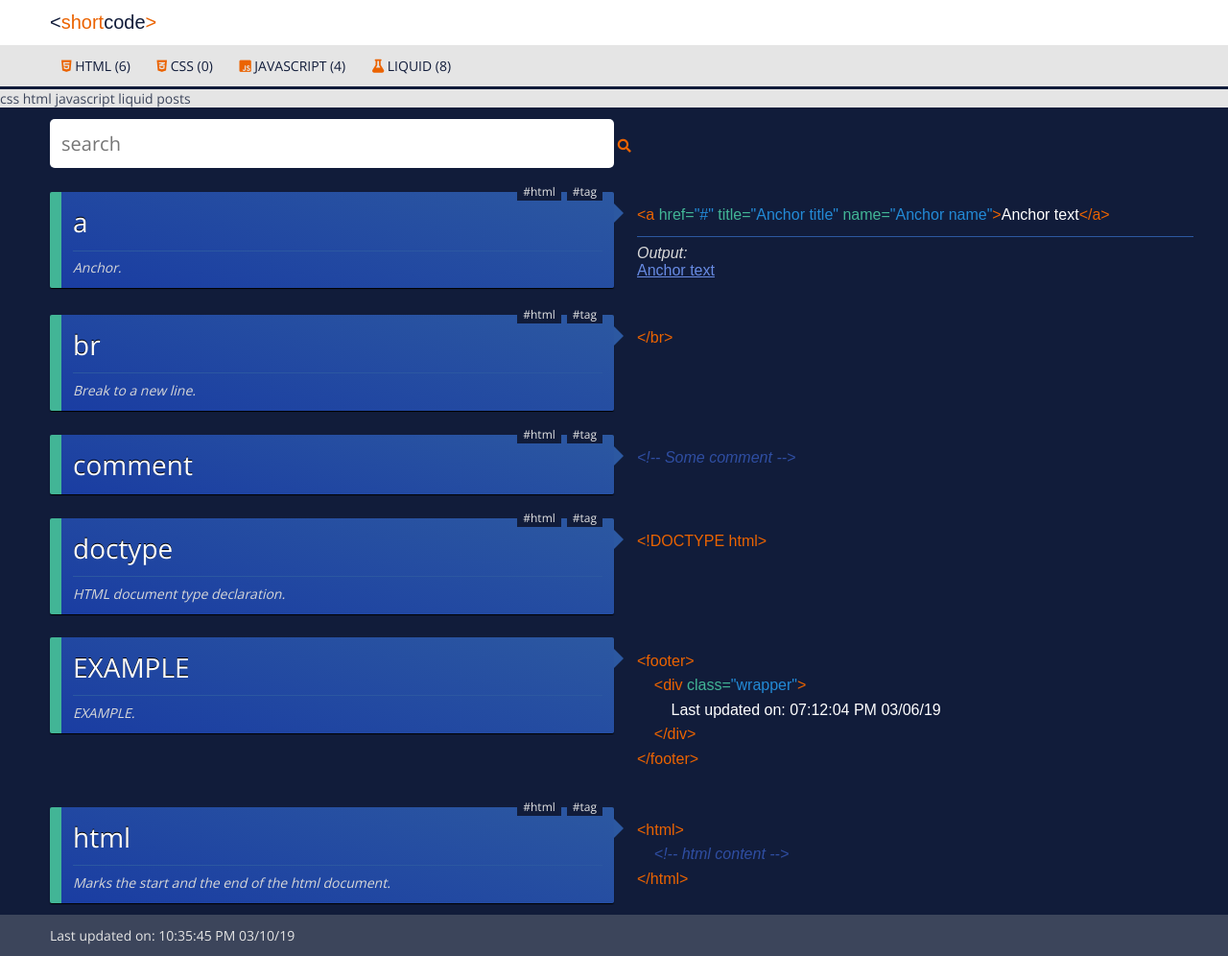
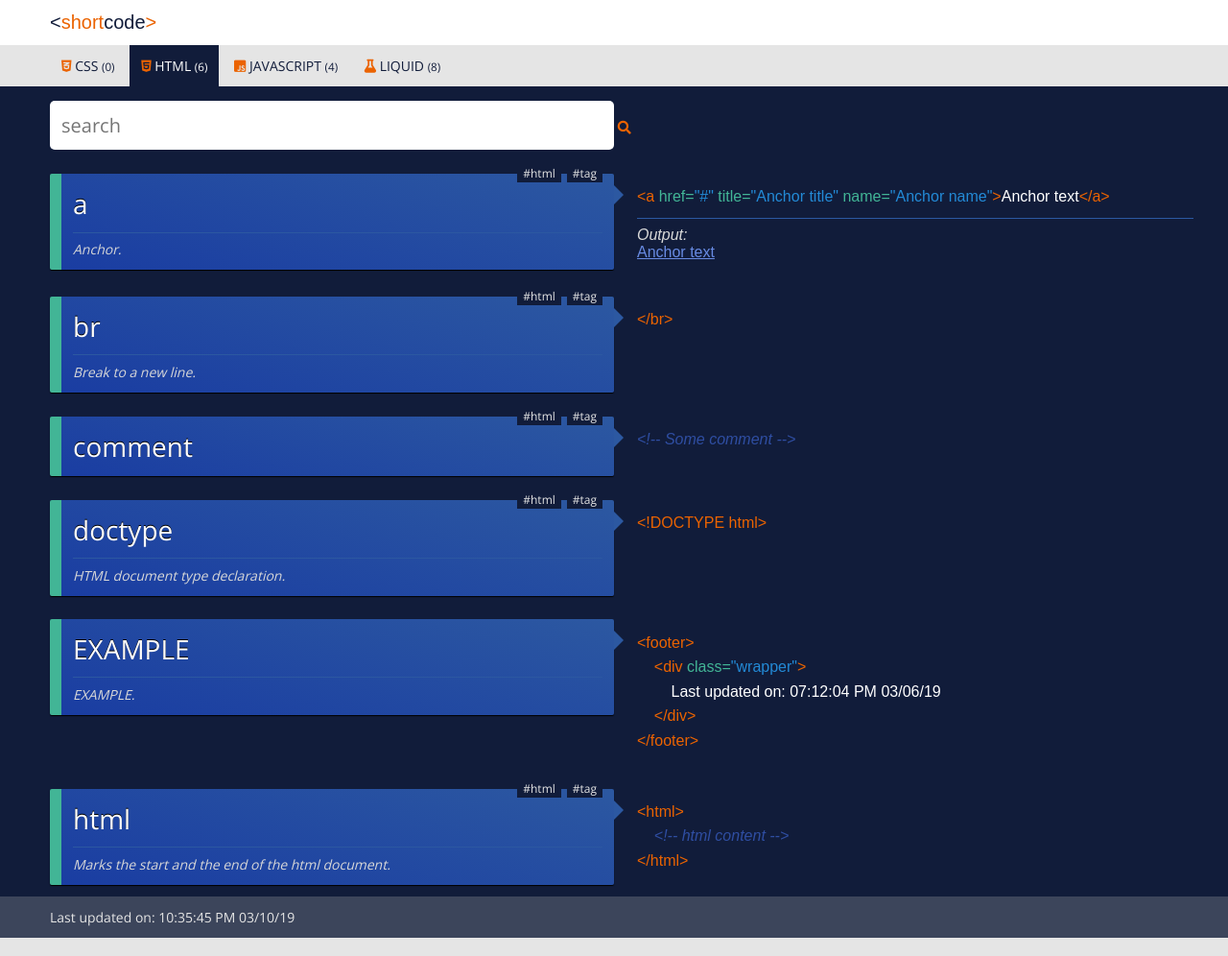
Before and after one commit to proochster/shortcode, a Jekyll site: the page built from code_html.html, in a window 1280 px wide. Shown: the whole page at 96% size. Built offline with Jekyll 4.4.1, drawn with Linux system fonts in a browser that asks for light colours; some web fonts are replaced.

Commit message:
+ Dynamic collection navigation

```diff
--- a/_config.yml
+++ b/_config.yml
@@ -43,10 +43,22 @@ sass:
 theme-colour: '#202943'
 
 collections:
-  - html
-  - css
-  - javascript
-  - liquid
+  html:
+    output: false
+    permalink: html-cheatsheet
+    icon: fab fa-html5
+  css:
+    output: false
+    permalink: css-cheatsheet
+    icon: fab fa-css3-alt
+  javascript:
+    output: false
+    permalink: javascript-cheatsheet
+    icon: fab fa-js-square
+  liquid:
+    output: false
+    permalink: liquid-cheatsheet
+    icon: fas fa-flask
 
 # Exclude from processing.
 # The following items will not be processed, by default. Create a custom list
--- a/_includes/nav.html
+++ b/_includes/nav.html
@@ -1,13 +1,10 @@
 {% assign current = page.url | downcase | split: '/' %}
 <nav class="nav">
     <ul class="nav__list wrapper wrapper--no-padding">
-        <li class="nav__item"><a href="/html-cheatsheet" title="HTML lookup table" class="nav__link {% if current[1] == 'html' %}active{% endif %}"><i class="fab fa-html5 color--primary"></i> HTML ({{ site.html.size }})</a></li>
-        <li class="nav__item"><a href="/css-cheatsheet" title="CSS lookup table" class="nav__link {% if current[1] == 'css' %}active{% endif %}"><i class="fab fa-css3-alt color--primary"></i> CSS ({{ site.css.size }})</a></li>
-        <li class="nav__item"><a href="/javascript-cheatsheet" title="JavaScript lookup table" class="nav__link {% if current[1] == 'javascript' %}active{% endif %}"><i class="fab fa-js-square color--primary"></i> JAVASCRIPT ({{ site.javascript.size }})</a></li>
-        <li class="nav__item"><a href="/liquid-cheatsheet" title="Liquid lookup table" class="nav__link {% if current[1] == 'liquid' %}active{% endif %}"><i class="fas fa-flask color--primary"></i> LIQUID ({{ site.liquid.size }})</a></li>
+{% for item in site.collections %}{% unless item.label == "posts" %}
+        <li class="nav__item">
+            <a href="/{{ item.permalink }}" title="{{ item.label | upcase }} lookup table" class="nav__link{% if current[1] == item.permalink %} active{% endif %}"><i class="color--primary {{item.icon }}"></i> {{ item.label | upcase }} <small>({{ site[item.label] | size }})</small></a>
+        </li>
+{% endunless %}{% endfor %}
     </ul>
 </nav>
-
-{% for item in site.collections %}
-    {{ item.label }}
-{% endfor %}
```
